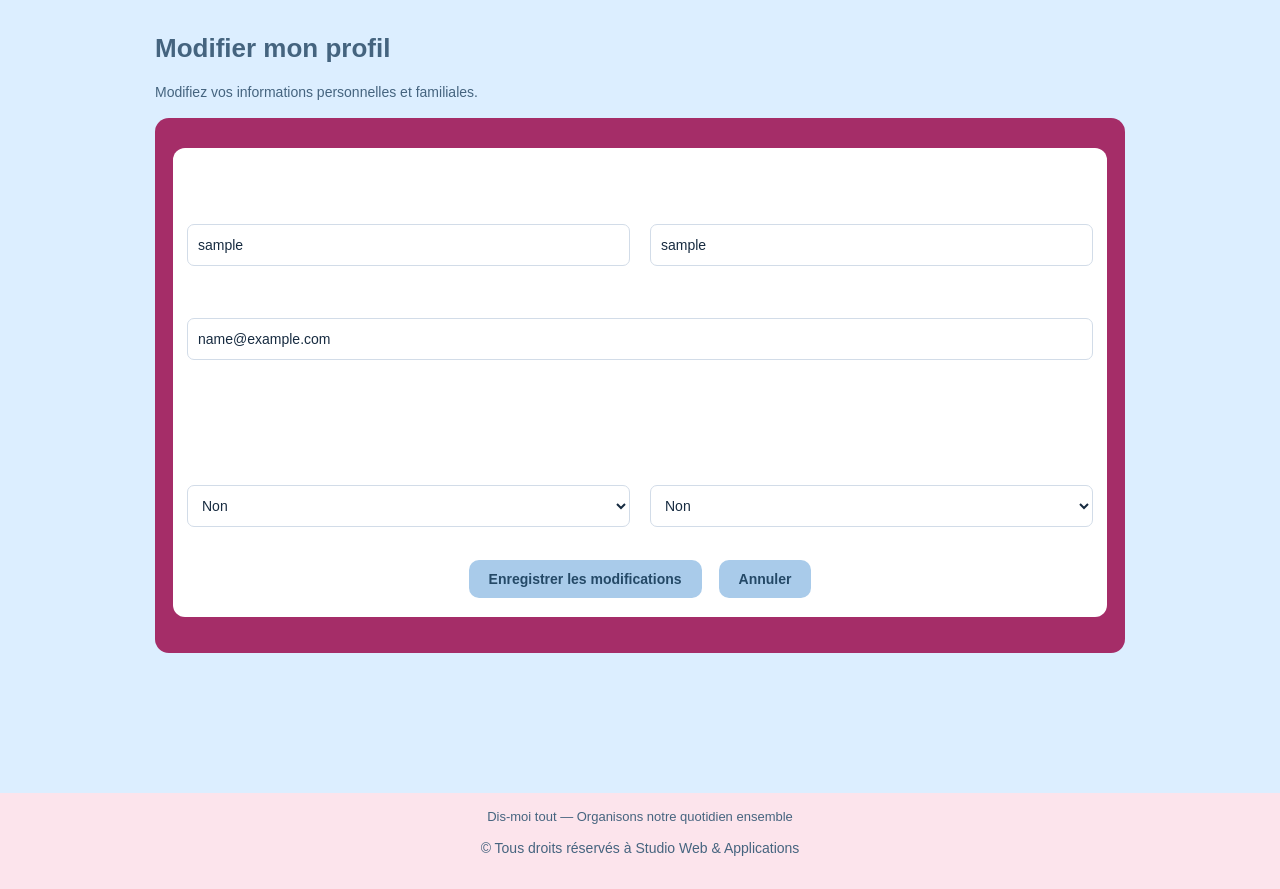
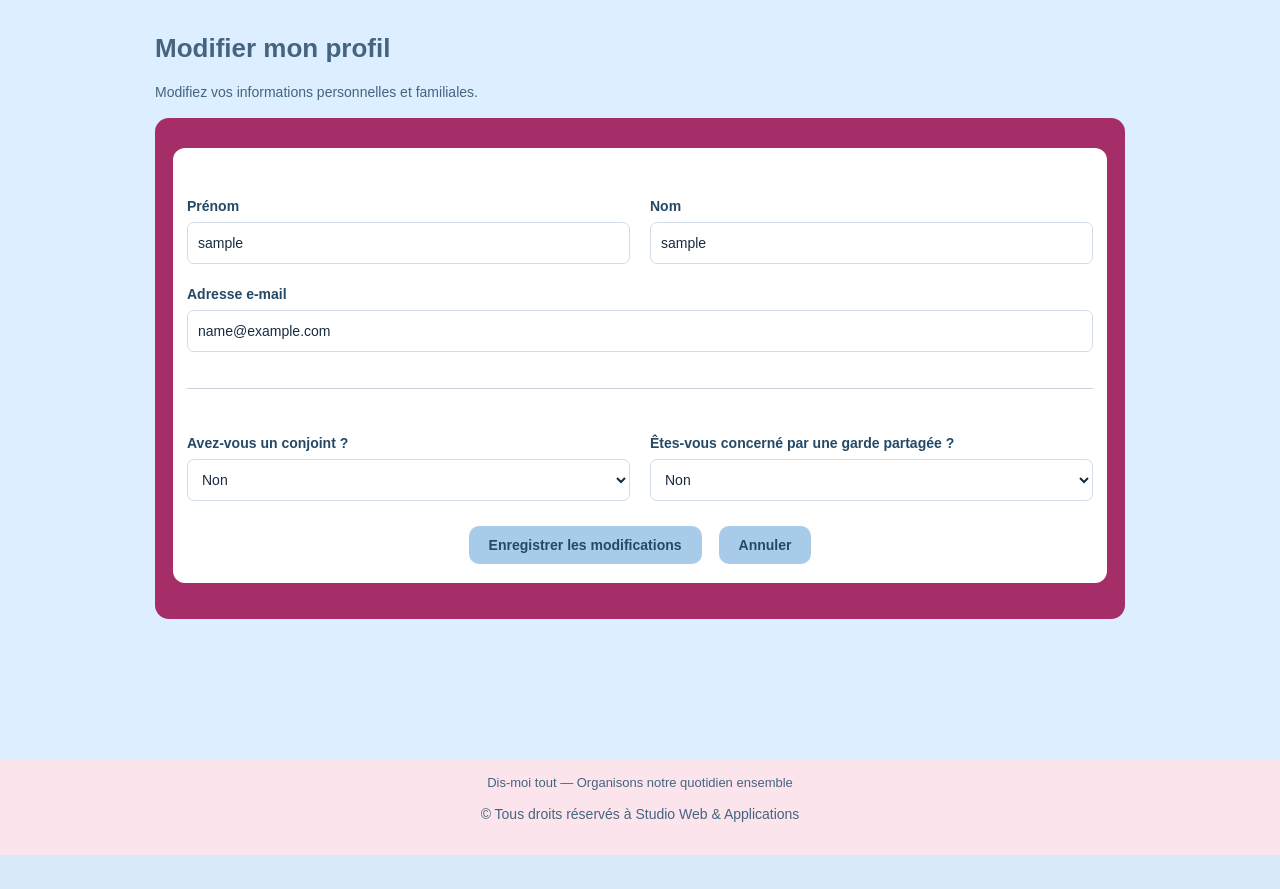
Before and after one commit to MSEDIT-1304/Dis-moi-tout, a Flask app: page /edit_profile in a window 1280 px wide. Shown: the part 193-1082 px from the top of the page. After the commit the page ends 1048 px from the top, so only its background shows below. Run offline with Flask 3, Linux system fonts and the light colour scheme; the visitor is signed in with stand-in values (Sample User, id 1); data comes from the database, SQL or seed files in the repository.

Commit message:
Update edit_profile.html

```diff
--- a/templates/edit_profile.html
+++ b/templates/edit_profile.html
@@ -132,17 +132,17 @@
     margin: 5px 0 15px;
 }
 
-.profile-edit-card hr {
-    border: 0;
-    border-top: 1px solid rgba(255,255,255,0.35);
-    margin: 18px 0;
-}
-
 .profile-edit-grid {
     display: grid;
     grid-template-columns: repeat(2, minmax(0, 1fr));
-    gap: 14px 20px;
-    margin-bottom: 12px;
+    gap: 10px 20px;
+    margin-bottom: 5px;
+}
+
+.profile-edit-card hr {
+    border: 0;
+    border-top: 1px solid rgba(36,73,103,0.25);
+    margin: 10px 0;
 }
 
 .edit-field {
@@ -185,7 +185,7 @@
     align-items: center;
     flex-wrap: wrap;
     gap: 12px;
-    margin-top: 18px;
+    margin-top: 10px;
 }
 
 .profile-edit-button {
@@ -223,13 +223,13 @@
         grid-column: auto;
     }
 }
+/* Intitulés visibles sur fond blanc */
 .profile-edit-card .edit-field label {
     display: block !important;
-    visibility: visible !important;
-    opacity: 1 !important;
-    color: #ffffff !important;
+    color: #244967 !important;
     font-weight: bold !important;
-    margin-bottom: 7px !important;
+    font-size: 14px !important;
+    margin: 0 0 4px !important;
 }
 </style>
 
```
